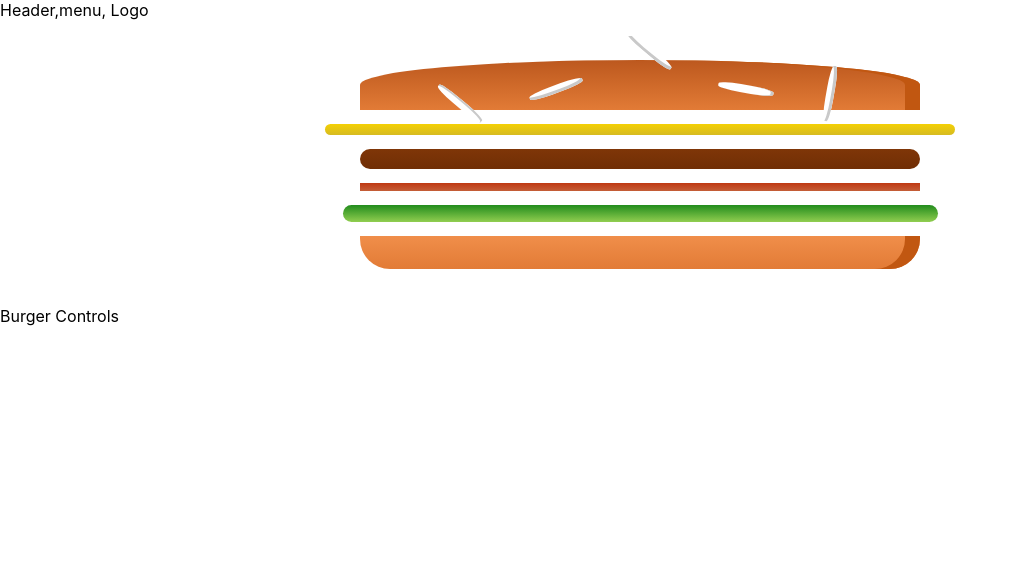
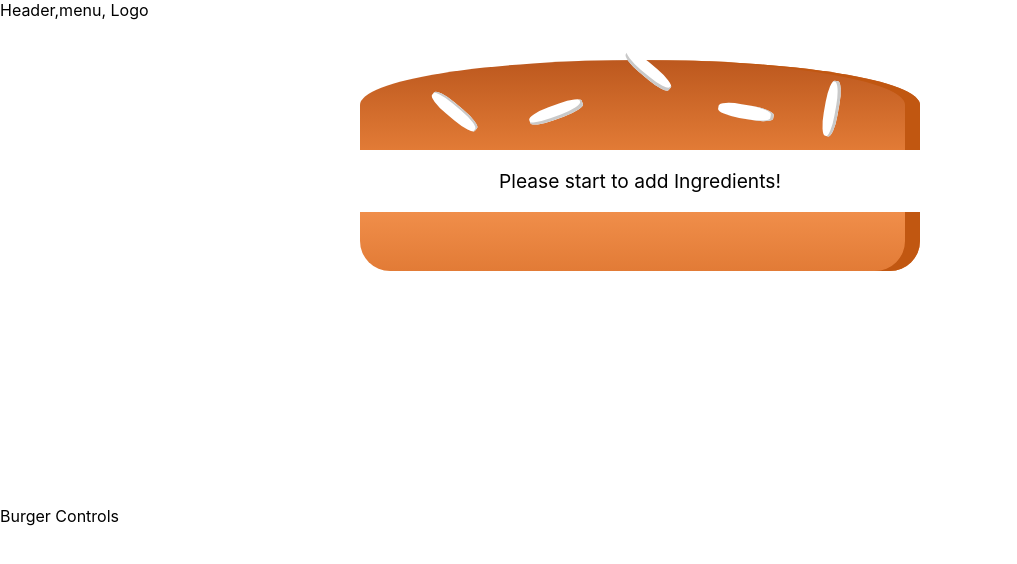
Before and after one commit to iranimij/my-burger, a React (Create React App) app: page / in a window 1280 px wide. Shown: the top 564 px of the page, without its empty margins (0-1017 px from the left). Built offline with nearby package versions, Linux system fonts and the light colour scheme.

Commit message:
Add burger ingredients dynamically

```diff
--- a/src/components/Burger/Burger.js
+++ b/src/components/Burger/Burger.js
@@ -3,13 +3,22 @@ import BurgerIngredient from './BurgerIngredient/BurgerIngredient';
 import classes from './Burger.module.css';
 
 const burger = (props) => {
+    let hasIngredient = false;
+    let allIngredients = Object.keys(props.ingredients).map(ingKey => {
+        return [...Array(props.ingredients[ingKey])].map((_, i) => {
+            hasIngredient = true;
+            return <BurgerIngredient type={ingKey} key={ingKey + i}/>
+        })
+    });
+
+    if ( ! hasIngredient ) {
+        allIngredients = <p>Please start to add Ingredients!</p>;
+    }
+
     return (
         <div className={classes.Burger}>
             <BurgerIngredient type='bread-top'/>
-            <BurgerIngredient type='cheese'/>
-            <BurgerIngredient type='meat'/>
-            <BurgerIngredient type='bakon'/>
-            <BurgerIngredient type='salad'/>
+            {allIngredients}
             <BurgerIngredient type='bread-bottom'/>
         </div>
     );
--- a/src/components/Burger/Burger.module.css
+++ b/src/components/Burger/Burger.module.css
@@ -1,7 +1,7 @@
 .Burger {
     width: 700px;
     text-align: center;
-    height: 250px;
+    height: 450px;
     overflow: auto;
     padding: 10px;
     font-size: 1.2em;
--- a/src/containers/BurgerBuilder/BurgerBuilder.js
+++ b/src/containers/BurgerBuilder/BurgerBuilder.js
@@ -1,13 +1,23 @@
-import React from 'react';
+import React, {useState} from 'react';
 import Aux from '../../hoc/auxiliary';
 import Burger from '../../components/Burger/Burger';
+
+
 const BurgerBuilder = (props) => {
-  return (
-      <Aux>
-          <Burger />
-          <div>Burger Controls</div>
-      </Aux>
-  );
+    const [ingredient] = useState(
+        {
+            'salad': 0,
+            'cheese': 0,
+            'bakon': 0,
+            'meat': 0,
+        });
+
+    return (
+        <Aux>
+            <Burger ingredients={ingredient}/>
+            <div>Burger Controls</div>
+        </Aux>
+    );
 };
 
 export default BurgerBuilder;
```
